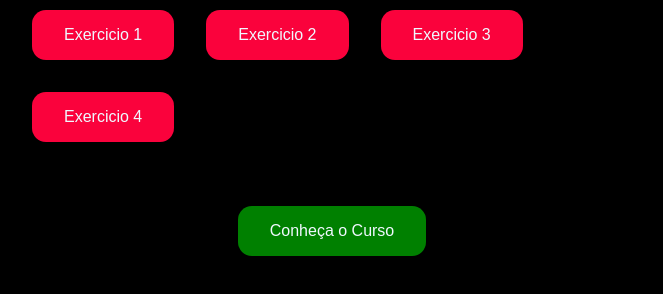
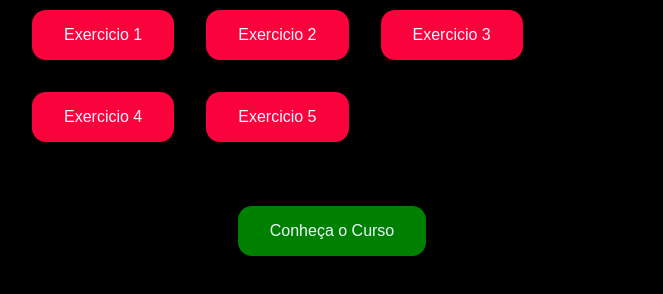
Before and after one commit to andreluizcnunes/onebitcode, a plain HTML site: page index.html in a window 1280 px wide. Shown: the part 322-616 px from the top of the page, without its empty margins (308-971 px from the left). Drawn offline with Linux system fonts and the light colour scheme.

Commit message:
colocand o botao do exercicio 5

```diff
--- a/index.html
+++ b/index.html
@@ -19,6 +19,8 @@
      <a class="link-exercicio" href="js/exercicio_3_utilizando-condicionais/index.html">Exercicio 3</a>
 
      <a class="link-exercicio" href="js/exercicio_4_tempoDeVoo/index.html">Exercicio 4</a>
+
+     <a class="link-exercicio" href="js/exercicio_5_switch/index.html">Exercicio 5</a>
    </section>
 
    <a href="https://go.hotmart.com/R69427873F">Conheça o Curso</a>
```
